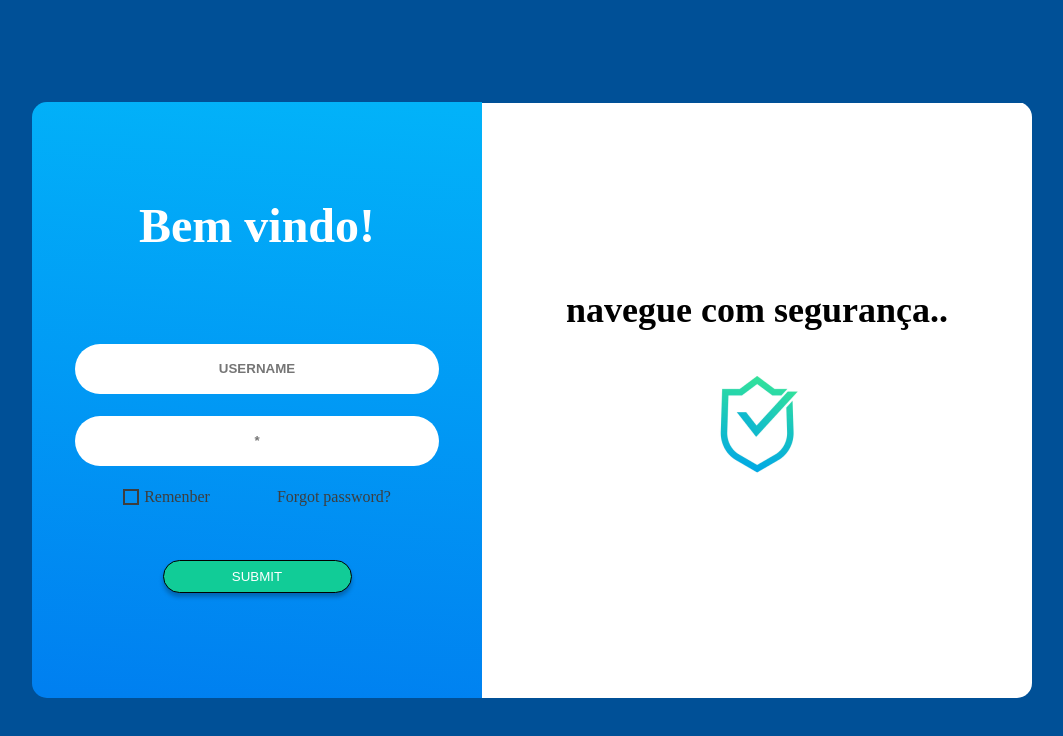
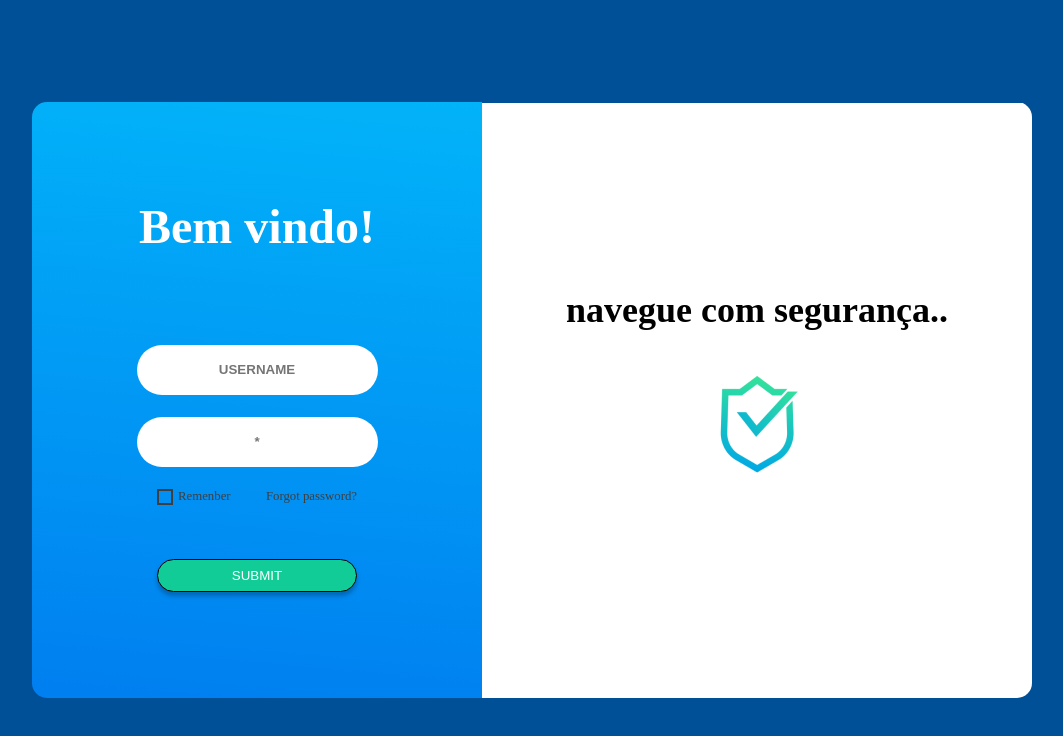
Before and after one commit to Marcos-Segantine/Login-screen, a React (Vite) app: page / in a window 1280 px wide. Shown: the top 736 px of the page, without its empty margins (108-1171 px from the left). Built offline with nearby package versions, Linux system fonts and the light colour scheme.

Commit message:
Improving UI

```diff
--- a/src/assets/main.css
+++ b/src/assets/main.css
@@ -13,7 +13,6 @@ body {
 .container {
     background-color: var(--bg-color);
     width: 100vw;
-    height: 100vh;
     display: flex;
     justify-content: center;
     align-items: center;
@@ -58,7 +57,7 @@ body {
 }
 
 .container__content__login form input[type="text"] {
-    width: 300px;
+    max-width: 300px;
     height: 50px;
     border: none;
     border-radius: 30px;
@@ -76,9 +75,11 @@ body {
     display: flex;
     align-items: center;
     gap: 5px;
-    width: 85%;
+    width: 100%;
+    max-width: 200px;
     position: relative;
     color: var(--gray);
+    font-size: .8rem;
 }
 
 .container__content__login form div input[type="checkbox"] {
@@ -115,15 +116,15 @@ body {
     padding: .5rem 2rem;
     color: white;
     text-transform: uppercase;
-    width: 60%;
-    max-width: 500px;
+    width: 80%;
+    max-width: 200px;
     text-align: center;
     margin-top: 2rem;
     cursor: pointer;
 }
 
 .container__content__login_img {
-    width: 100%;
+    width: 90%;
     height: 595px;
     display: flex;
     flex-direction: column;
@@ -131,9 +132,16 @@ body {
     justify-content: center;
     font-size: 1.5rem;
     background-color: white;
+    text-align: center;
+    padding: 0 1rem;
+    box-sizing: border-box;
 }
 
 @media(min-width: 767px) {
+    .container {
+        height: 100vh;
+    }
+
     .container__content {
         flex-direction: row;
         justify-content: space-between;
```
Also changed, not shown: src/App.tsx (line endings or trailing spaces).
